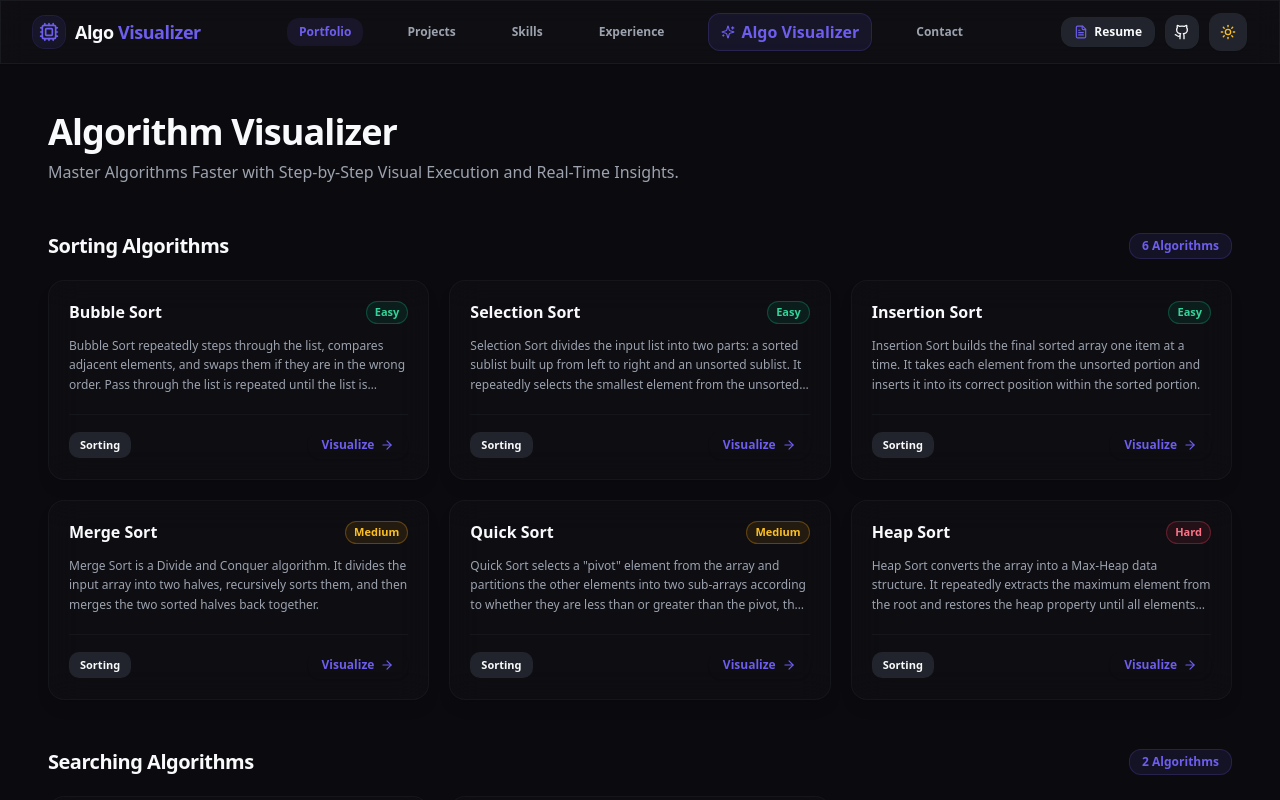
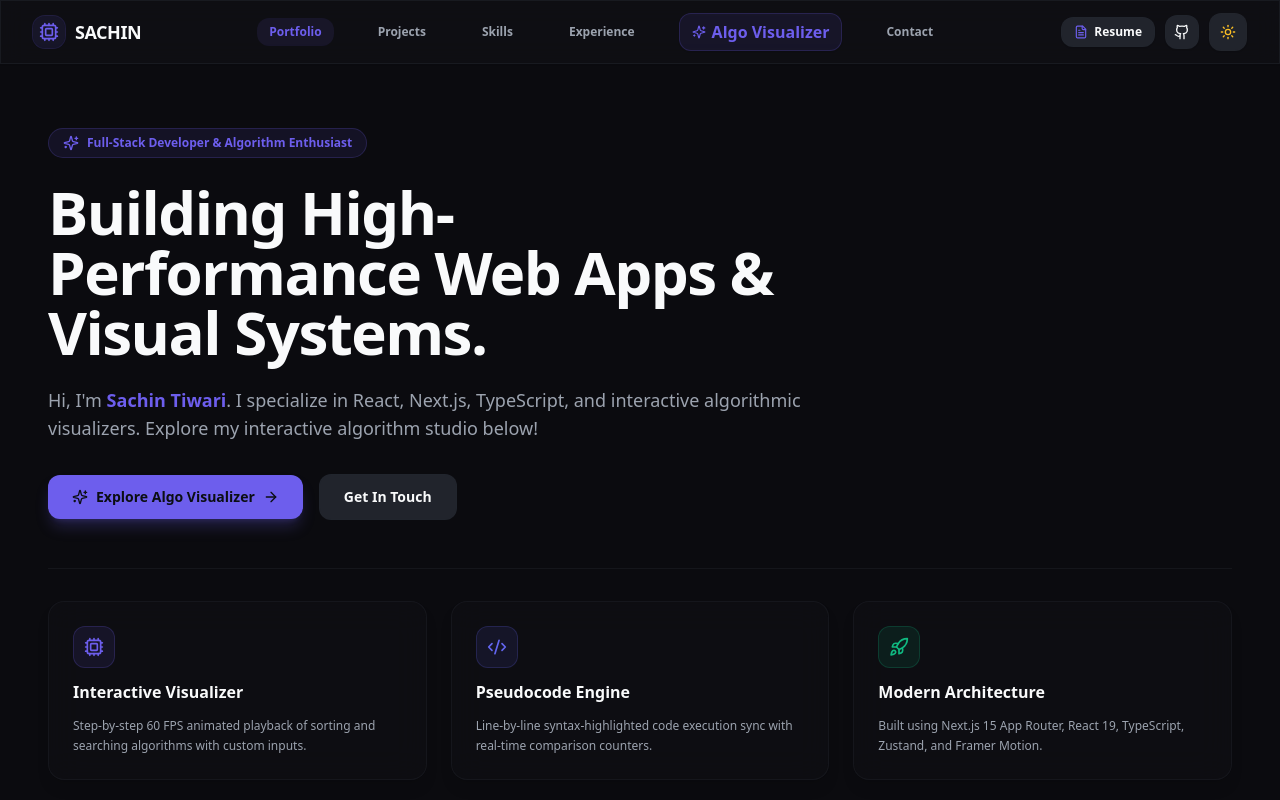
Before and after one commit to sachin11p12/Algorithm-Visualizer, a Next.js app in the folder Frontend/: page / in a window 1280 px wide. Shown: the top 800 px of the page. Built offline with nearby package versions, Linux system fonts and the light colour scheme.

Commit message:
feat: implement homepage and shared layout components for algorithm visualizer

```diff
--- /dev/null
+++ b/Frontend/app/algo/page.tsx
@@ -0,0 +1,138 @@
+'use client';
+
+import React from 'react';
+import Link from 'next/link';
+import { ArrowRight } from 'lucide-react';
+import { Header } from '@/components/layout/Header';
+import { Footer } from '@/components/layout/Footer';
+import { ALGORITHM_DATA } from '@/lib/algorithmData';
+import { AlgorithmKey } from '@/lib/types';
+import { cn } from '@/lib/utils';
+
+type Difficulty = 'Easy' | 'Medium' | 'Hard';
+
+const ALGORITHM_CATEGORIES: {
+  title: string;
+  category: 'sorting' | 'searching';
+  algorithms: { key: AlgorithmKey; difficulty: Difficulty }[];
+}[] = [
+  {
+    title: 'Sorting Algorithms',
+    category: 'sorting',
+    algorithms: [
+      { key: 'bubble-sort', difficulty: 'Easy' },
+      { key: 'selection-sort', difficulty: 'Easy' },
+      { key: 'insertion-sort', difficulty: 'Easy' },
+      { key: 'merge-sort', difficulty: 'Medium' },
+      { key: 'quick-sort', difficulty: 'Medium' },
+      { key: 'heap-sort', difficulty: 'Hard' },
+    ],
+  },
+  {
+    title: 'Searching Algorithms',
+    category: 'searching',
+    algorithms: [
+      { key: 'linear-search', difficulty: 'Easy' },
+      { key: 'binary-search', difficulty: 'Medium' },
+    ],
+  },
+];
+
+const difficultyStyle: Record<Difficulty, string> = {
+  Easy: 'bg-emerald-500/10 text-emerald-600 dark:text-emerald-400 border border-emerald-500/30',
+  Medium: 'bg-amber-500/10 text-amber-600 dark:text-amber-400 border border-amber-500/30',
+  Hard: 'bg-rose-500/10 text-rose-600 dark:text-rose-400 border border-rose-500/30',
+};
+
+function AlgorithmCard({
+  algorithmKey,
+  difficulty,
+  category,
+}: {
+  algorithmKey: AlgorithmKey;
+  difficulty: Difficulty;
+  category: 'sorting' | 'searching';
+}) {
+  const info = ALGORITHM_DATA[algorithmKey];
+  const href = `/${category}/${algorithmKey}`;
+
+  return (
+    <div className="group flex flex-col justify-between glass-card bg-card/60 border border-border/50 rounded-2xl p-5 hover:border-primary/50 hover:shadow-lg transition-all duration-300">
+      {/* Card Header */}
+      <div className="space-y-3">
+        <div className="flex items-start justify-between gap-2">
+          <h3 className="text-base font-bold text-foreground leading-snug group-hover:text-primary transition-colors">
+            {info.name}
+          </h3>
+          <span className={cn('text-[11px] font-semibold px-2 py-0.5 rounded-full whitespace-nowrap flex-shrink-0', difficultyStyle[difficulty])}>
+            {difficulty}
+          </span>
+        </div>
+        <p className="text-xs text-muted-foreground leading-relaxed line-clamp-3">
+          {info.description}
+        </p>
+      </div>
+
+      {/* Card Footer */}
+      <div className="flex items-center justify-between mt-5 pt-4 border-t border-border/40">
+        <span className="text-[11px] font-semibold px-2.5 py-1 rounded-md bg-secondary text-secondary-foreground border border-border/40 capitalize">
+          {info.category}
+        </span>
+        <Link
+          href={href}
+          className="flex items-center space-x-1.5 text-xs font-semibold text-primary hover:text-primary-foreground hover:bg-primary px-3.5 py-1.5 rounded-lg transition-all duration-200 shadow-sm"
+        >
+          <span>Visualize</span>
+          <ArrowRight className="w-3.5 h-3.5" />
+        </Link>
+      </div>
+    </div>
+  );
+}
+
+export default function AlgoPage() {
+  return (
+    <div className="min-h-screen flex flex-col bg-background text-foreground transition-colors duration-300">
+      <Header view="home" />
+
+      <div className="flex-1 px-6 lg:px-12 py-10 max-w-[1280px] mx-auto w-full space-y-12">
+        {/* Hero */}
+        <div className="space-y-2 pt-2">
+          <h1 className="text-3xl sm:text-4xl font-extrabold text-foreground tracking-tight">
+            Algorithm Visualizer
+          </h1>
+          <p className="text-sm sm:text-base text-muted-foreground font-medium max-w-2xl leading-relaxed">
+            Master Algorithms Faster with Step-by-Step Visual Execution and Real-Time Insights.
+          </p>
+        </div>
+
+        {/* Algorithm Category Sections */}
+        {ALGORITHM_CATEGORIES.map((section) => (
+          <section key={section.title} className="space-y-5">
+            {/* Section Header */}
+            <div className="flex items-center justify-between">
+              <h2 className="text-xl font-bold text-foreground tracking-tight">{section.title}</h2>
+              <span className="text-xs font-semibold px-3 py-1 bg-primary/10 text-primary border border-primary/20 rounded-lg">
+                {section.algorithms.length} Algorithms
+              </span>
+            </div>
+
+            {/* Cards Grid */}
+            <div className="grid grid-cols-1 sm:grid-cols-2 lg:grid-cols-3 gap-5">
+              {section.algorithms.map(({ key, difficulty }) => (
+                <AlgorithmCard
+                  key={key}
+                  algorithmKey={key}
+                  difficulty={difficulty}
+                  category={section.category}
+                />
+              ))}
+            </div>
+          </section>
+        ))}
+      </div>
+
+      <Footer />
+    </div>
+  );
+}
--- a/Frontend/app/page.tsx
+++ b/Frontend/app/page.tsx
@@ -2,135 +2,84 @@
 
 import React from 'react';
 import Link from 'next/link';
-import { ArrowRight } from 'lucide-react';
+import { ArrowRight, Sparkles, Code2, Cpu, Rocket } from 'lucide-react';
 import { Header } from '@/components/layout/Header';
 import { Footer } from '@/components/layout/Footer';
-import { ALGORITHM_DATA } from '@/lib/algorithmData';
-import { AlgorithmKey } from '@/lib/types';
-import { cn } from '@/lib/utils';
 
-type Difficulty = 'Easy' | 'Medium' | 'Hard';
-
-const ALGORITHM_CATEGORIES: {
-  title: string;
-  category: 'sorting' | 'searching';
-  algorithms: { key: AlgorithmKey; difficulty: Difficulty }[];
-}[] = [
-  {
-    title: 'Sorting Algorithms',
-    category: 'sorting',
-    algorithms: [
-      { key: 'bubble-sort', difficulty: 'Easy' },
-      { key: 'selection-sort', difficulty: 'Easy' },
-      { key: 'insertion-sort', difficulty: 'Easy' },
-      { key: 'merge-sort', difficulty: 'Medium' },
-      { key: 'quick-sort', difficulty: 'Medium' },
-      { key: 'heap-sort', difficulty: 'Hard' },
-    ],
-  },
-  {
-    title: 'Searching Algorithms',
-    category: 'searching',
-    algorithms: [
-      { key: 'linear-search', difficulty: 'Easy' },
-      { key: 'binary-search', difficulty: 'Medium' },
-    ],
-  },
-];
-
-const difficultyStyle: Record<Difficulty, string> = {
-  Easy: 'bg-emerald-500/10 text-emerald-600 dark:text-emerald-400 border border-emerald-500/30',
-  Medium: 'bg-amber-500/10 text-amber-600 dark:text-amber-400 border border-amber-500/30',
-  Hard: 'bg-rose-500/10 text-rose-600 dark:text-rose-400 border border-rose-500/30',
-};
-
-function AlgorithmCard({
-  algorithmKey,
-  difficulty,
-  category,
-}: {
-  algorithmKey: AlgorithmKey;
-  difficulty: Difficulty;
-  category: 'sorting' | 'searching';
-}) {
-  const info = ALGORITHM_DATA[algorithmKey];
-  const href = `/${category}/${algorithmKey}`;
-
-  return (
-    <div className="group flex flex-col justify-between glass-card bg-card/60 border border-border/50 rounded-2xl p-5 hover:border-primary/50 hover:shadow-lg transition-all duration-300">
-      {/* Card Header */}
-      <div className="space-y-3">
-        <div className="flex items-start justify-between gap-2">
-          <h3 className="text-base font-bold text-foreground leading-snug group-hover:text-primary transition-colors">
-            {info.name}
-          </h3>
-          <span className={cn('text-[11px] font-semibold px-2 py-0.5 rounded-full whitespace-nowrap flex-shrink-0', difficultyStyle[difficulty])}>
-            {difficulty}
-          </span>
-        </div>
-        <p className="text-xs text-muted-foreground leading-relaxed line-clamp-3">
-          {info.description}
-        </p>
-      </div>
-
-      {/* Card Footer */}
-      <div className="flex items-center justify-between mt-5 pt-4 border-t border-border/40">
-        <span className="text-[11px] font-semibold px-2.5 py-1 rounded-md bg-secondary text-secondary-foreground border border-border/40 capitalize">
-          {info.category}
-        </span>
-        <Link
-          href={href}
-          className="flex items-center space-x-1.5 text-xs font-semibold text-primary hover:text-primary-foreground hover:bg-primary px-3.5 py-1.5 rounded-lg transition-all duration-200 shadow-sm"
-        >
-          <span>Visualize</span>
-          <ArrowRight className="w-3.5 h-3.5" />
-        </Link>
-      </div>
-    </div>
-  );
-}
-
-export default function HomePage() {
+export default function PortfolioHomePage() {
   return (
     <div className="min-h-screen flex flex-col bg-background text-foreground transition-colors duration-300">
       <Header view="home" />
 
-      <div className="flex-1 px-6 lg:px-12 py-10 max-w-[1280px] mx-auto w-full space-y-12">
-        {/* Hero */}
-        <div className="space-y-2 pt-2">
-          <h1 className="text-3xl sm:text-4xl font-extrabold text-foreground tracking-tight">
-            Algorithm Visualizer
+      {/* Main Hero Section */}
+      <main className="flex-1 flex flex-col justify-center max-w-[1280px] mx-auto px-6 lg:px-12 py-16 w-full space-y-12">
+        {/* Intro Tag & Title */}
+        <div className="space-y-6 max-w-3xl">
+          <div className="inline-flex items-center space-x-2 px-3.5 py-1.5 rounded-full bg-primary/10 text-primary border border-primary/20 text-xs font-semibold">
+            <Sparkles className="w-4 h-4" />
+            <span>Full-Stack Developer & Algorithm Enthusiast</span>
+          </div>
+
+          <h1 className="text-4xl sm:text-6xl font-black text-foreground tracking-tight leading-tight">
+            Building High-Performance Web Apps & Visual Systems.
           </h1>
-          <p className="text-sm sm:text-base text-muted-foreground font-medium max-w-2xl leading-relaxed">
-            Master Algorithms Faster with Step-by-Step Visual Execution and Real-Time Insights.
+
+          <p className="text-base sm:text-lg text-muted-foreground font-medium leading-relaxed">
+            Hi, I&apos;m <span className="text-primary font-bold">Sachin Tiwari</span>. I specialize in React, Next.js, TypeScript, and interactive algorithmic visualizers. Explore my interactive algorithm studio below!
           </p>
+
+          <div className="flex flex-wrap items-center gap-4 pt-2">
+            <Link
+              href="/algo"
+              className="px-6 py-3 rounded-xl bg-primary text-primary-foreground font-bold text-sm shadow-lg shadow-primary/25 hover:bg-primary/90 transition-all flex items-center space-x-2 scale-100 active:scale-95"
+            >
+              <Sparkles className="w-4 h-4" />
+              <span>Explore Algo Visualizer</span>
+              <ArrowRight className="w-4 h-4" />
+            </Link>
+
+            <a
+              href="mailto:Sachin11p12@gmail.com"
+              className="px-6 py-3 rounded-xl bg-secondary hover:bg-secondary/80 border border-border/50 text-foreground font-semibold text-sm transition-all"
+            >
+              Get In Touch
+            </a>
+          </div>
         </div>
 
-        {/* Algorithm Category Sections */}
-        {ALGORITHM_CATEGORIES.map((section) => (
-          <section key={section.title} className="space-y-5">
-            {/* Section Header */}
-            <div className="flex items-center justify-between">
-              <h2 className="text-xl font-bold text-foreground tracking-tight">{section.title}</h2>
-              <span className="text-xs font-semibold px-3 py-1 bg-primary/10 text-primary border border-primary/20 rounded-lg">
-                {section.algorithms.length} Algorithms
-              </span>
+        {/* Feature Highlights Grid */}
+        <div className="grid grid-cols-1 sm:grid-cols-3 gap-6 pt-8 border-t border-border/40">
+          <div className="p-6 rounded-2xl glass-card bg-card/60 border border-border/50 space-y-3">
+            <div className="p-2.5 w-fit rounded-xl bg-primary/10 text-primary border border-primary/20">
+              <Cpu className="w-5 h-5" />
             </div>
+            <h3 className="text-base font-bold text-foreground">Interactive Visualizer</h3>
+            <p className="text-xs text-muted-foreground leading-relaxed">
+              Step-by-step 60 FPS animated playback of sorting and searching algorithms with custom inputs.
+            </p>
+          </div>
 
-            {/* Cards Grid */}
-            <div className="grid grid-cols-1 sm:grid-cols-2 lg:grid-cols-3 gap-5">
-              {section.algorithms.map(({ key, difficulty }) => (
-                <AlgorithmCard
-                  key={key}
-                  algorithmKey={key}
-                  difficulty={difficulty}
-                  category={section.category}
-                />
-              ))}
+          <div className="p-6 rounded-2xl glass-card bg-card/60 border border-border/50 space-y-3">
+            <div className="p-2.5 w-fit rounded-xl bg-indigo-500/10 text-indigo-500 border border-indigo-500/20">
+              <Code2 className="w-5 h-5" />
             </div>
-          </section>
-        ))}
-      </div>
+            <h3 className="text-base font-bold text-foreground">Pseudocode Engine</h3>
+            <p className="text-xs text-muted-foreground leading-relaxed">
+              Line-by-line syntax-highlighted code execution sync with real-time comparison counters.
+            </p>
+          </div>
+
+          <div className="p-6 rounded-2xl glass-card bg-card/60 border border-border/50 space-y-3">
+            <div className="p-2.5 w-fit rounded-xl bg-emerald-500/10 text-emerald-500 border border-emerald-500/20">
+              <Rocket className="w-5 h-5" />
+            </div>
+            <h3 className="text-base font-bold text-foreground">Modern Architecture</h3>
+            <p className="text-xs text-muted-foreground leading-relaxed">
+              Built using Next.js 15 App Router, React 19, TypeScript, Zustand, and Framer Motion.
+            </p>
+          </div>
+        </div>
+      </main>
 
       <Footer />
     </div>
--- a/Frontend/components/layout/Footer.tsx
+++ b/Frontend/components/layout/Footer.tsx
@@ -26,7 +26,7 @@ export const Footer: React.FC = () => {
 
   const navLinks = [
     { label: 'Home', href: '/', icon: Home },
-    { label: 'Algo Visualizer', href: '/sorting/bubble-sort', icon: Sparkles },
+    { label: 'Algo Visualizer', href: '/algo', icon: Sparkles },
     { label: 'About', href: '#', icon: Info },
     { label: 'FAQs', href: '#', icon: HelpCircle },
   ];
--- a/Frontend/components/layout/Header.tsx
+++ b/Frontend/components/layout/Header.tsx
@@ -36,7 +36,7 @@ export const Header: React.FC<HeaderProps> = () => {
     { label: 'Projects', href: '#projects' },
     { label: 'Skills', href: '#skills' },
     { label: 'Experience', href: '#experience' },
-    { label: 'Algo Visualizer', href: '/sorting/bubble-sort', isFeatured: true },
+    { label: 'Algo Visualizer', href: '/algo', isFeatured: true },
     { label: 'Contact', href: 'mailto:Sachin11p12@gmail.com' },
   ];
 
@@ -48,9 +48,8 @@ export const Header: React.FC<HeaderProps> = () => {
           <div className="p-1.5 bg-primary/10 text-primary rounded-xl ring-1 ring-primary/20 shadow-sm group-hover:scale-105 transition-transform">
             <Cpu className="w-5 h-5" />
           </div>
-          <span className="font-extrabold text-lg tracking-tight">
-            <span className="text-foreground">Algo</span>
-            <span className="text-primary"> Visualizer</span>
+          <span className="font-bold text-lg tracking-tight">
+            <span className="text-foreground">SACHIN</span>
           </span>
         </Link>
 
@@ -60,9 +59,7 @@ export const Header: React.FC<HeaderProps> = () => {
             const isActive =
               item.href === '/'
                 ? pathname === '/'
-                : item.href.startsWith('/sorting') || item.href.startsWith('/searching')
-                ? pathname !== '/'
-                : pathname === item.href;
+                : pathname.startsWith('/algo') || pathname.startsWith('/sorting') || pathname.startsWith('/searching');
 
             if (item.isFeatured) {
               return (
--- a/Frontend/components/visualizer/VisualizerPageContent.tsx
+++ b/Frontend/components/visualizer/VisualizerPageContent.tsx
@@ -59,7 +59,7 @@ export default function VisualizerPageContent({ category }: VisualizerPageConten
         <div className="max-w-[1280px] mx-auto flex items-center space-x-1.5 text-xs text-muted-foreground">
           <Link href="/" className="hover:text-foreground transition-colors">Home</Link>
           <ChevronRight className="w-3.5 h-3.5" />
-          <Link href="/" className="hover:text-foreground transition-colors capitalize">{categoryLabel}</Link>
+          <Link href="/algo" className="hover:text-foreground transition-colors">Algo Visualizer</Link>
           <ChevronRight className="w-3.5 h-3.5" />
           <span className="text-foreground font-semibold">{algoInfo.name}</span>
         </div>
```
